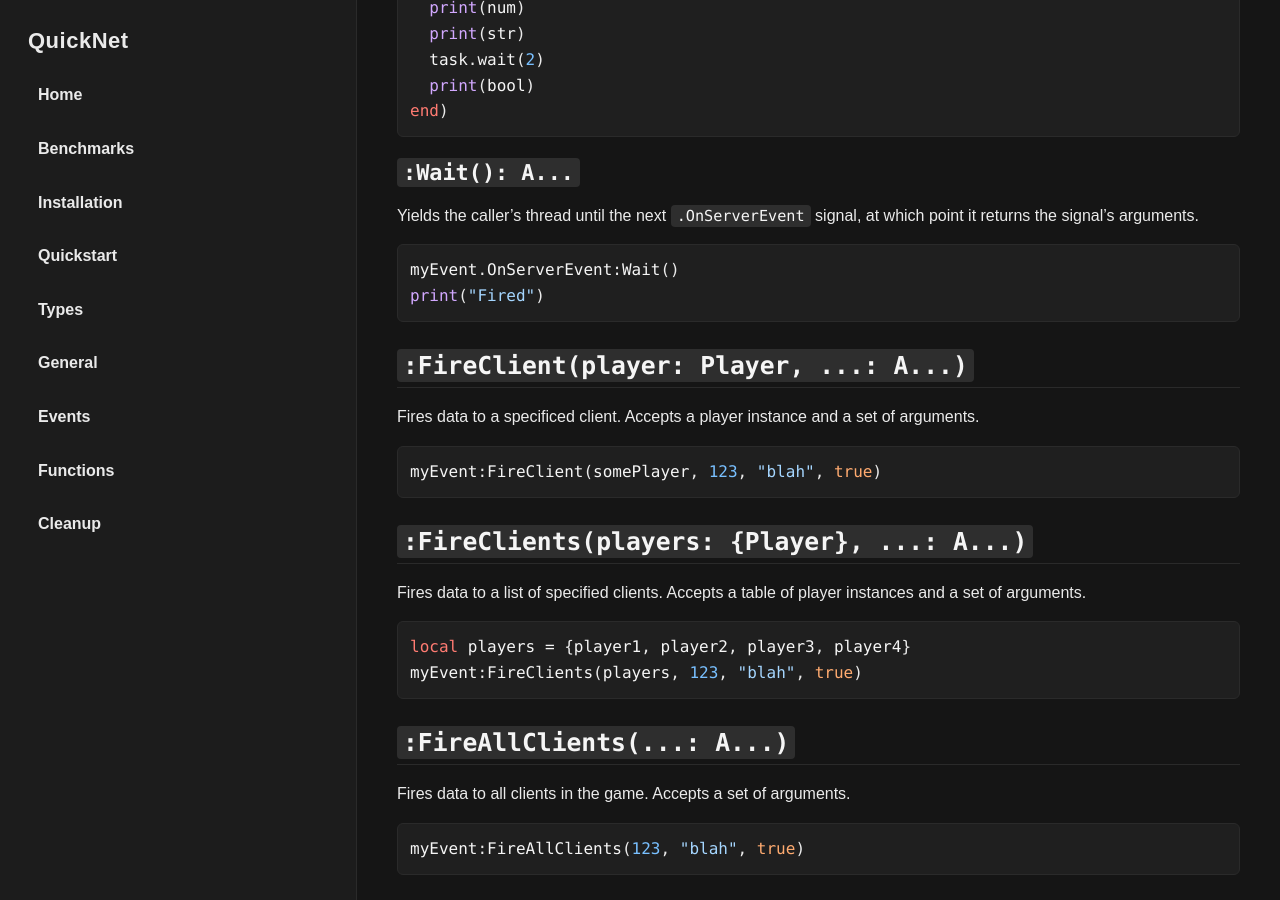
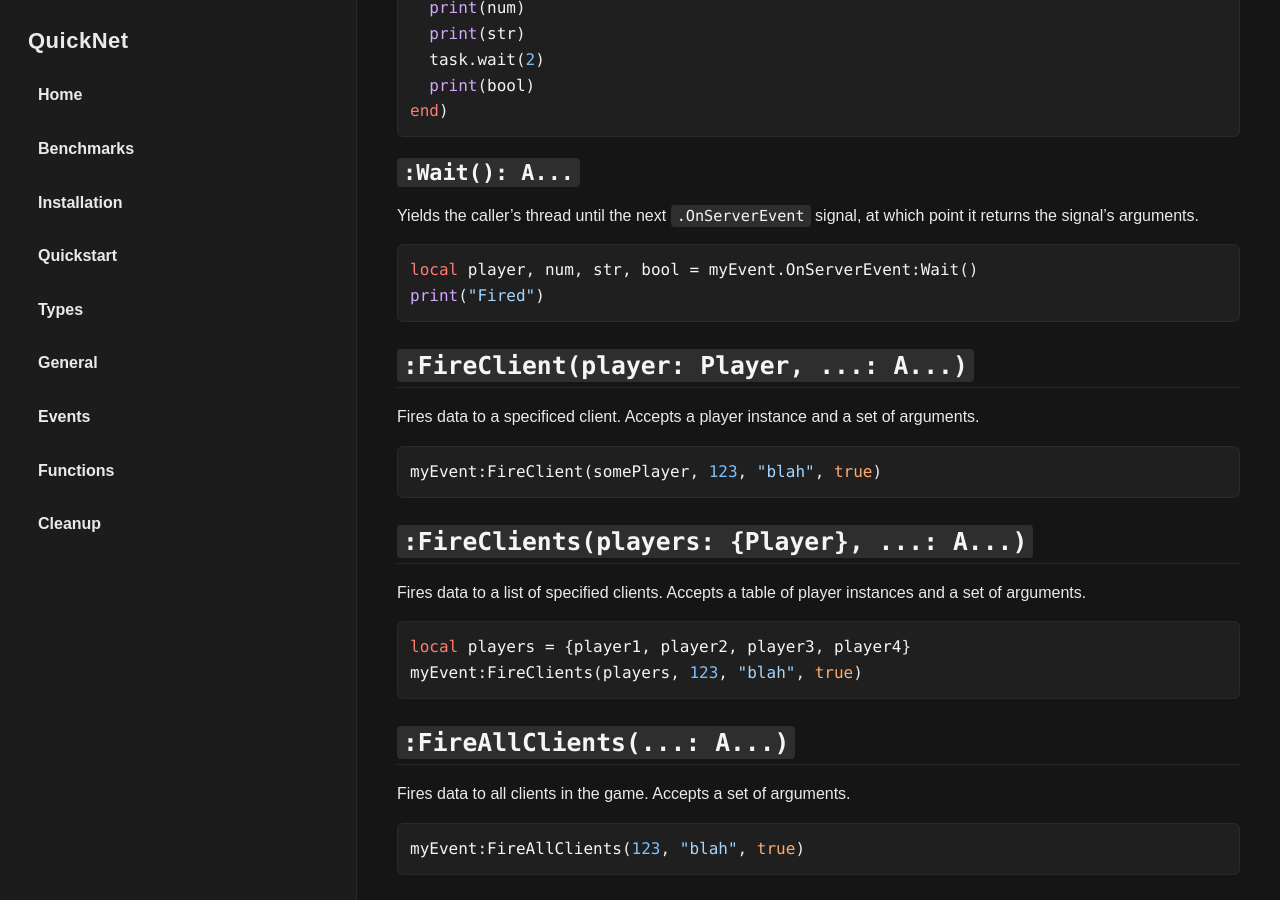
Before and after one commit to breadboardengineer1234/QuickNet, a Jekyll site: the page built from docs/events.md, in a window 1280 px wide and 900 px high, scrolled down 1045 px. Built offline with Jekyll 4.4.1, drawn with Linux system fonts in a browser that asks for light colours; some of the changed text lies outside the part shown.

Commit message:
Update events.md

````diff
--- a/docs/events.md
+++ b/docs/events.md
@@ -42,7 +42,7 @@ end)
 ### ``:Wait(): A...``
 Yields the caller's thread until the next ``.OnServerEvent`` signal, at which point it returns the signal's arguments.
 ```lua
-myEvent.OnServerEvent:Wait()
+local player, num, str, bool = myEvent.OnServerEvent:Wait()
 print("Fired")
 ```
 
@@ -109,7 +109,7 @@ end)
 ### ``:Wait(): A...``
 Yields the caller's thread until the next ``.OnClientEvent`` signal, at which point it returns the signal's arguments.
 ```lua
-myEvent.OnClientEvent:Wait()
+local num, str, bool = myEvent.OnClientEvent:Wait()
 print("Fired")
 ```
 
````
Also changed, not shown: other parts of docs/events.md (+1 -1 lines).
